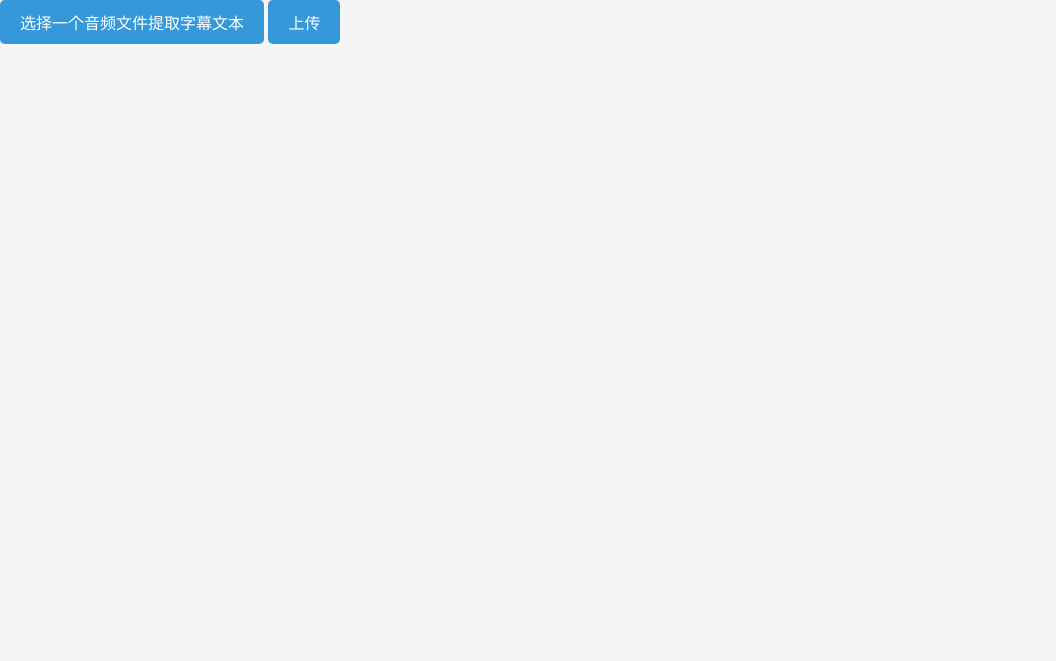
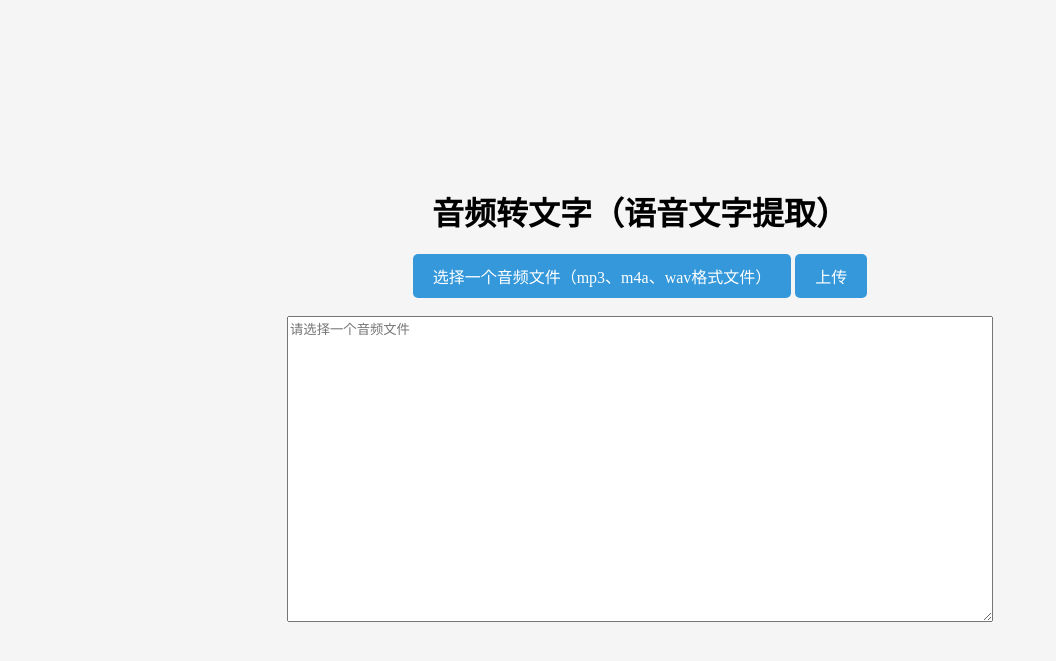
Before and after one commit to jmtek/Demo_Video_Process, a Python web app: template templates/transcript.html in a window 1280 px wide. Shown: the top 661 px of the page, without its empty margins (0-1056 px from the left). Run offline with Jinja, Linux system fonts and the light colour scheme; the template is opened without the code that fills it: most values are stand-ins (such as "Sample title", 1, 10 or a date in 2020).

Commit message:
layout finetunes

```diff
--- a/templates/transcript.html
+++ b/templates/transcript.html
@@ -4,10 +4,33 @@
     <title>字幕提取</title>
     <style>
       body {
-        font-family: sans-serif;
+        background-color: #f5f5f5;
+      }
+
+      .container {
+        height: 100%;
+        text-align: center;
+      }
+
+      .center {
         margin: 0;
-        padding: 0;
-        background-color: #f5f5f5;
+        position: absolute;
+        top: 50%;
+        left: 50%;
+        -ms-transform: translate(-50%, -50%);
+        transform: translate(-50%, -50%);
+      }
+
+      .btn {
+        padding: 1em 2em;
+        background: #3498db;
+        border: none;
+        color: #fff;
+      }
+
+      textarea {
+        width: 700px;
+        height: 300px;
       }
       h1 {
         margin-top: 30px;
@@ -29,27 +52,26 @@
       .upload-btn:hover {
         background-color: #2980b9;
       }
-      .file-name {
-        margin-left: 10px;
-      }
       .loading {
         display: none
       }
     </style>
   </head>
   <body>
-    <form method="post">
-      <label for="audioupload" class="upload-btn">选择一个音频文件提取字幕文本</label>
-      <input type="file" name="file" id="audioupload">
-      <button type="button" class="upload-btn" id="uploadbutton" onclick="prepare_transcript()">上传</button>
-    </form>
-
-    <ul id='messages'>
-    </ul>
-
-    <div id="loading" class="loading">文件已上传，正在提取结果，可能需要较长时间，请耐心等待...</div>
-
-    <ul id="transcriptresult"></ul>
+    <div class="container">
+      <div class="center">
+        <h1>音频转文字（语音文字提取）</h1>
+        <label for="audioupload" class="upload-btn">选择一个音频文件（mp3、m4a、wav格式文件）</label>
+        <input type="file" name="file" id="audioupload">
+        <button type="button" class="upload-btn" id="uploadbutton" onclick="prepare_transcript()">上传</button>
+        <br>
+        <div id="loading" class="loading">文件已上传，正在提取结果，可能需要较长时间，请耐心等待...</div>
+        <br>
+        <textarea placeholder="请选择一个音频文件" id="transcriptresult"></textarea>
+        <ul id='messages'>
+        </ul>
+      </div>
+    </div>
 
     <script>
       const debug = false
@@ -69,13 +91,14 @@
       };
 
       show_transcription = (transcription) => {
-        var container = document.getElementById('transcriptresult')
-        transcription.split('\n').forEach(segment => {
-          var lit = document.createElement('li')
-          var content = document.createTextNode(segment)
-          lit.appendChild(content)
-          container.appendChild(lit)
-        })
+        var textarea = document.getElementById('transcriptresult')
+        textarea.innerHTML = transcription
+        // transcription.split('\n').forEach(segment => {
+        //   var lit = document.createElement('li')
+        //   var content = document.createTextNode(segment)
+        //   lit.appendChild(content)
+        //   container.appendChild(lit)
+        // })
       }
 
       var ws = null;
@@ -87,6 +110,12 @@
         if (audioupload.files.length != 1){
           alert("先选择一个要提取文字的音频文件")
           return;
+        }
+
+        filetype = audioUpload.files[0].name.split('.')[1]
+        if (filetype != 'mp3' && filetype != 'm4a' && filetype != 'wav') {
+          alert("目前只支持mp3、m4a、wav文件")
+          return
         }
 
         if (!ws || ws.readyState != WebSocket.OPEN) {
@@ -101,7 +130,7 @@
             }
           }, 1000)
         } else {
-          console.log("之前连接未关闭，直接使用旧连接" + cur_time())
+          log("之前连接未关闭，直接使用旧连接" + cur_time())
           upload()
         }
       }
@@ -172,7 +201,7 @@
       }
 
       wsonerror = (err) => {
-        console.log('websocket error: ', err)
+        log('websocket error: ', err)
       }
 
       let timer, loading;
```
